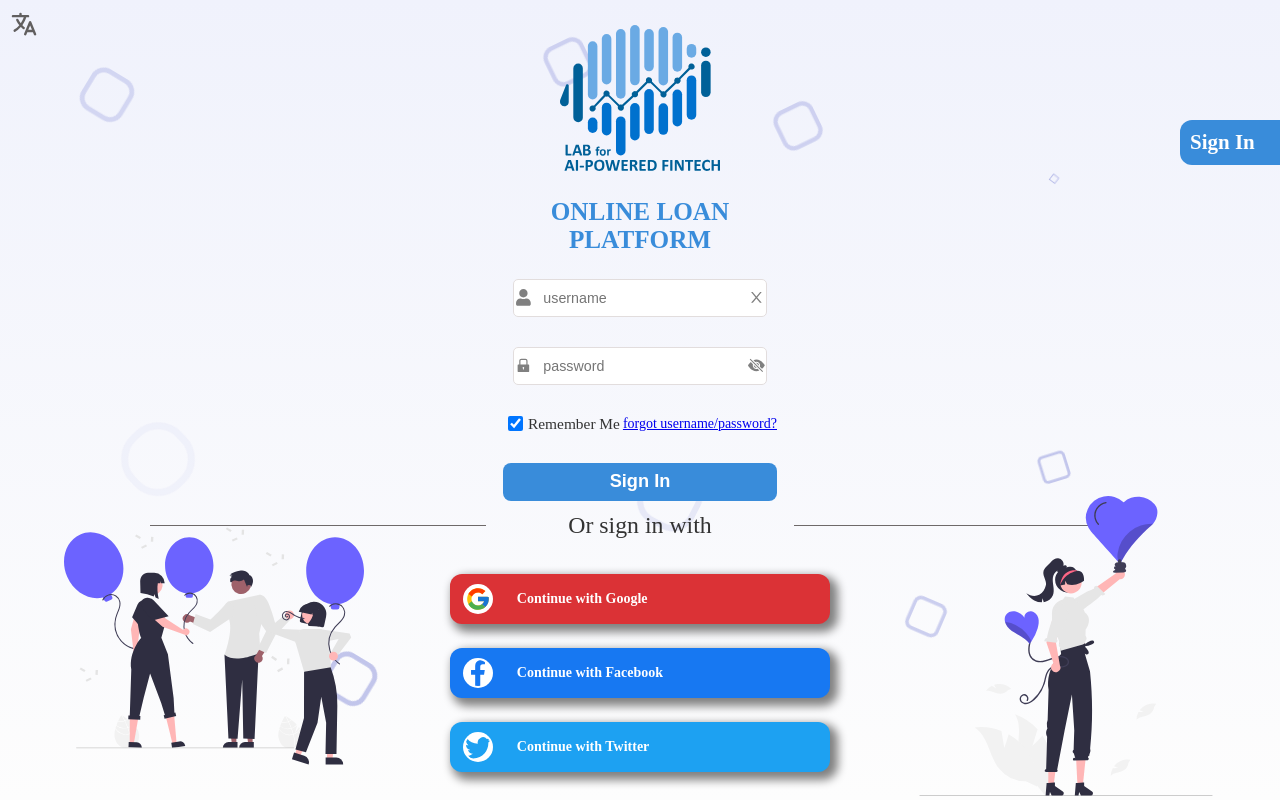
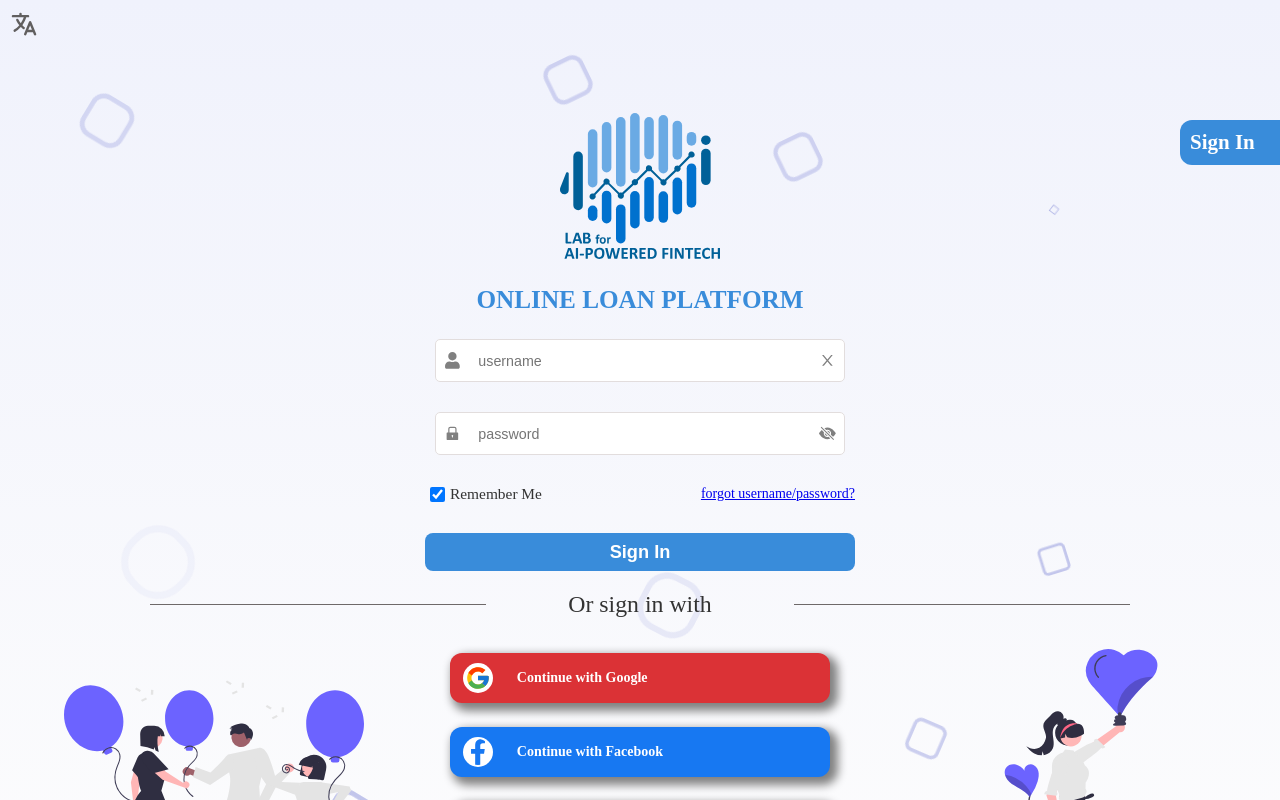
Before and after one commit to khspa/WebApp, a React (Create React App) app in the folder frontend/: page / in a window 1280 px wide. Built offline with nearby package versions, Linux system fonts and the light colour scheme.

Commit message:
enlarge input field

```diff
--- a/frontend/src/components/Form/NormalForm.scss
+++ b/frontend/src/components/Form/NormalForm.scss
@@ -50,7 +50,7 @@ $contentStyles: space-between, space-around, center, flex-start, flex-end;
 $borderRadius: 5px;
 $Bxheight: 38px;
 .input-group {
-  height: $Bxheight;
+  height: $Bxheight + 5px;
   width: 100%;
   display: flex;
   position: relative;
@@ -91,7 +91,7 @@ $Bxheight: 38px;
     color: rgb(233, 34, 34);
     font-size: 0.9rem;
     position: absolute;
-    top: $Bxheight;
+    top: $Bxheight + 5px;
   }
 }
 
--- a/frontend/src/pages/FrontPage.scss
+++ b/frontend/src/pages/FrontPage.scss
@@ -45,7 +45,7 @@
   .form-container {
     @include flex-center(row);
     position: relative;
-    width: 350px;
+    width: 450px;
     height: 480px;
     border-radius: 12px;
     margin: 10px;
@@ -169,7 +169,7 @@
   }
 }
 
-@media screen and (max-height: 750px) {
+@media screen and (max-height: 800px) {
   .form-bx {
     padding: 0;
   }
```
